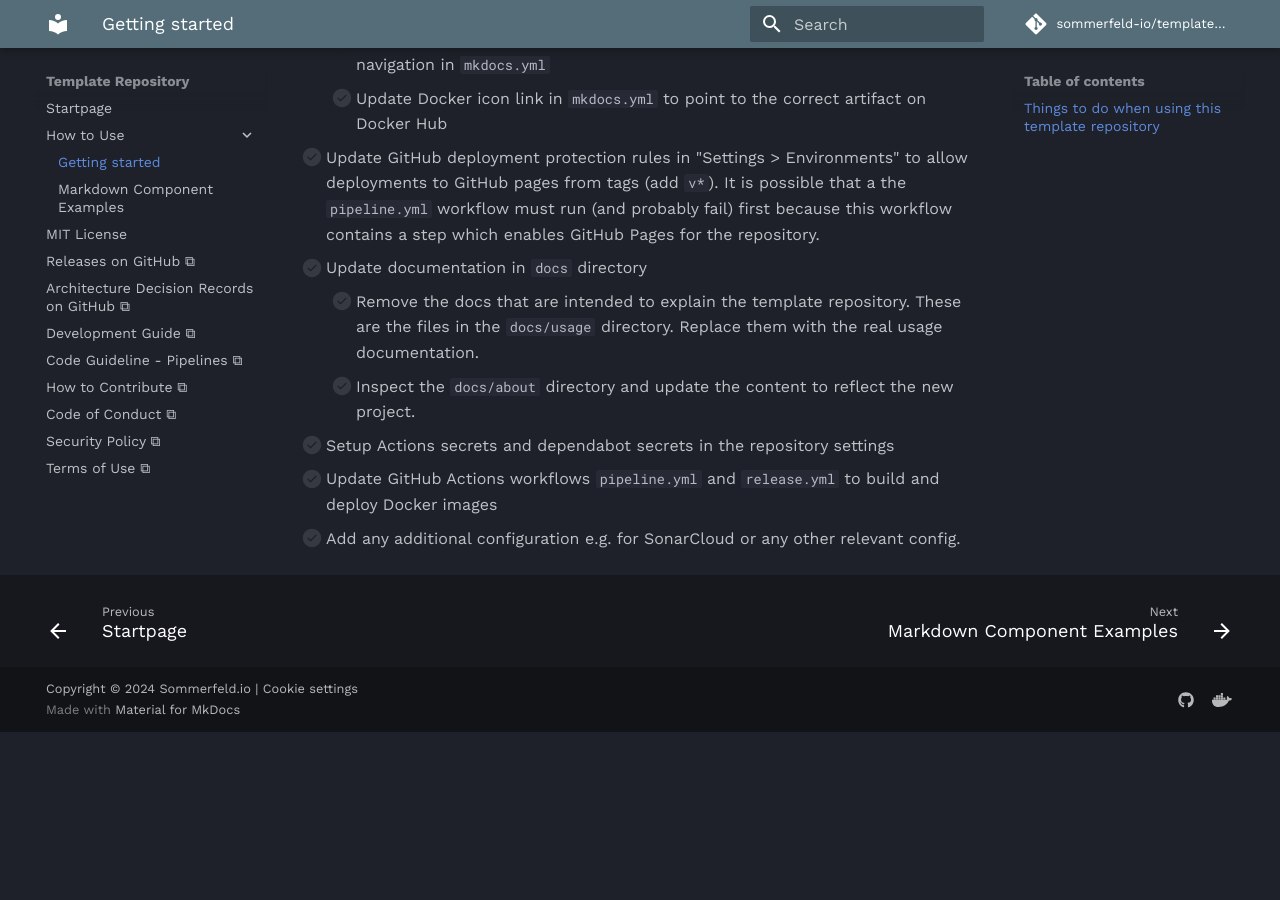
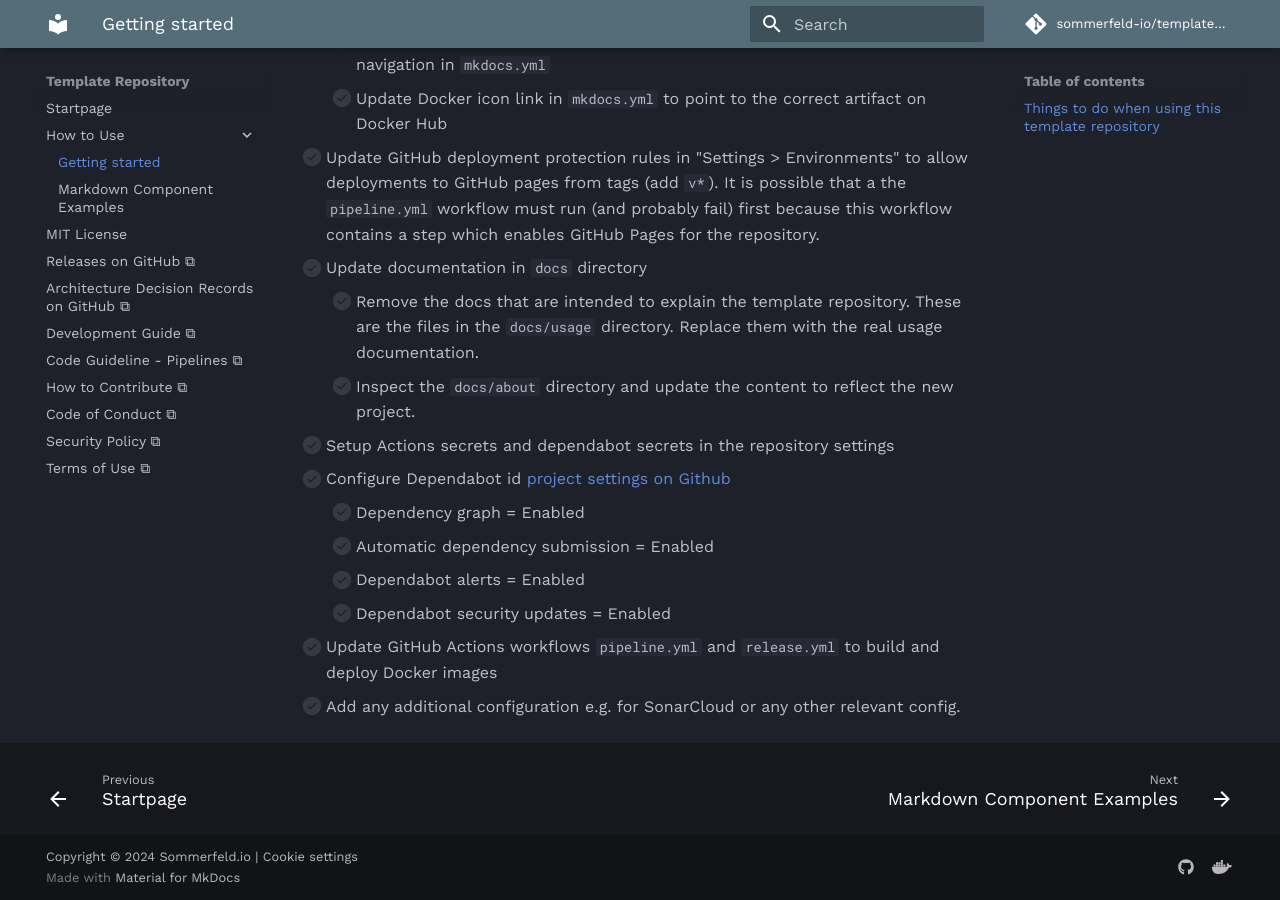
Before and after one commit to sommerfeld-io/template-repository, an MkDocs documentation site: the page built from docs/usage/index.md, in a window 1280 px wide and 900 px high, scrolled down 980 px. Built offline with MkDocs 1.6.1 and Material for MkDocs 9.7.7, drawn with Linux system fonts in a browser that asks for light colours; comment, search, counter and statistics services are not loaded; before the commit the page ends 1712 px from its top, so only the background shows below that.

Commit message:
docs: add dependabot settings to list of todos

```diff
--- a/docs/usage/index.md
+++ b/docs/usage/index.md
@@ -23,5 +23,10 @@ This repository contains the following components:
     - [ ] Remove the docs that are intended to explain the template repository. These are the files in the `docs/usage` directory. Replace them with the real usage documentation.
     - [ ] Inspect the `docs/about` directory and update the content to reflect the new project.
 - [ ] Setup Actions secrets and dependabot secrets in the repository settings
+- [ ] Configure Dependabot id [project settings on Github](https://github.com/sommerfeld-io/container-images/settings/security_analysis)
+    - [ ] Dependency graph = Enabled
+    - [ ] Automatic dependency submission = Enabled
+    - [ ] Dependabot alerts = Enabled
+    - [ ] Dependabot security updates = Enabled
 - [ ] Update GitHub Actions workflows `pipeline.yml` and `release.yml` to build and deploy Docker images
 - [ ] Add any additional configuration e.g. for SonarCloud or any other relevant config.
```
